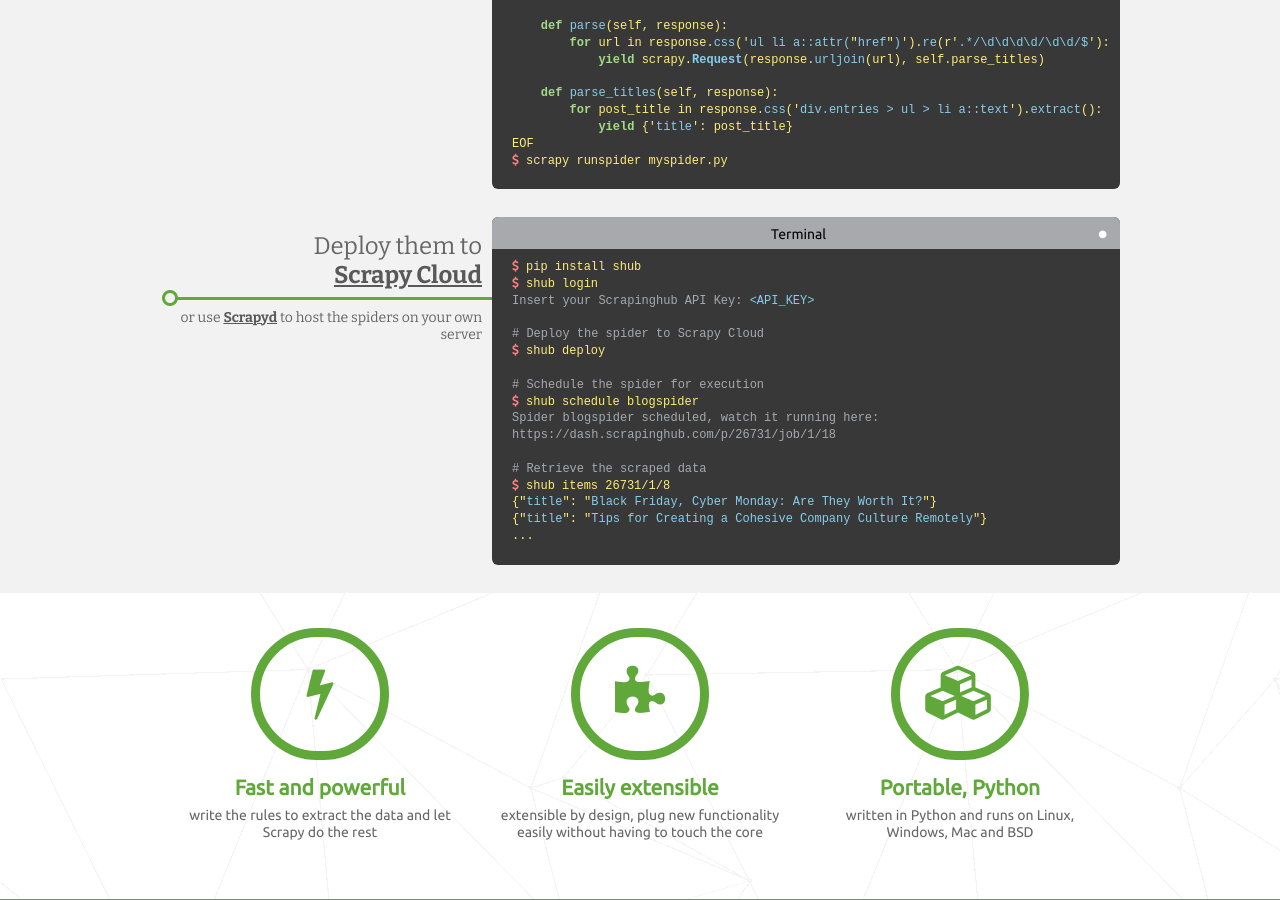
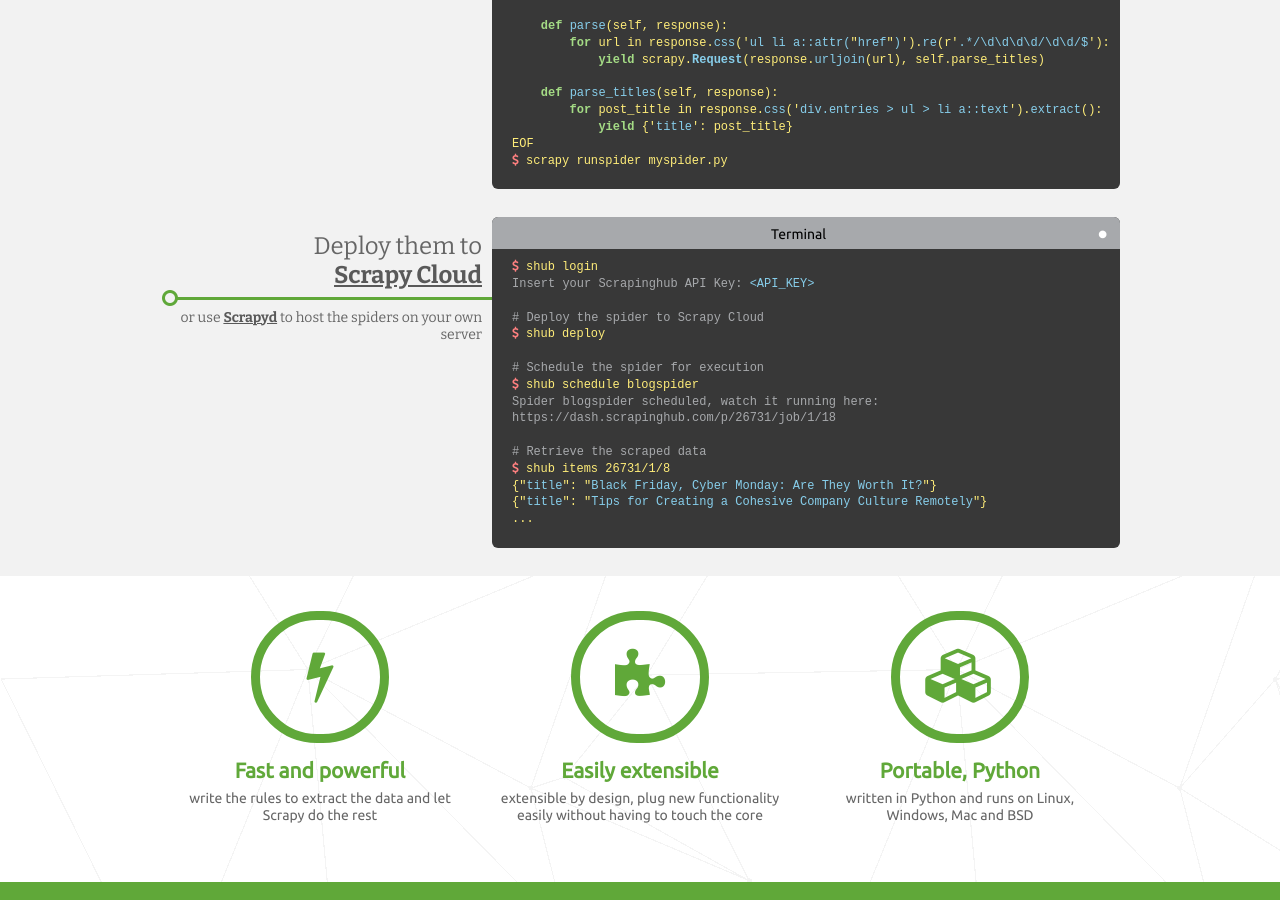
Before and after one commit to scrapy/scrapy.org, a Jekyll site: the page built from index.html, in a window 1280 px wide and 900 px high, scrolled down 524 px. Built offline with Jekyll 4.4.1, drawn with Linux system fonts in a browser that asks for light colours; comment, search, counter and statistics services are not loaded.

Commit message:
removed 'pip install shub' command from example

```diff
--- a/index.html
+++ b/index.html
@@ -67,7 +67,6 @@
       </div>
       <div class="box-code tab-page active-page">
         <pre>
-<span class="prompt" onselectstart="return false"><i class="fa fa-dollar"></i></span> pip install shub
 <span class="prompt" onselectstart="return false"><i class="fa fa-dollar"></i></span> shub login
 <span class="comments">Insert your Scrapinghub API Key: <span class="placeholder">&lt;API_KEY&gt;</span></span>
 
```
